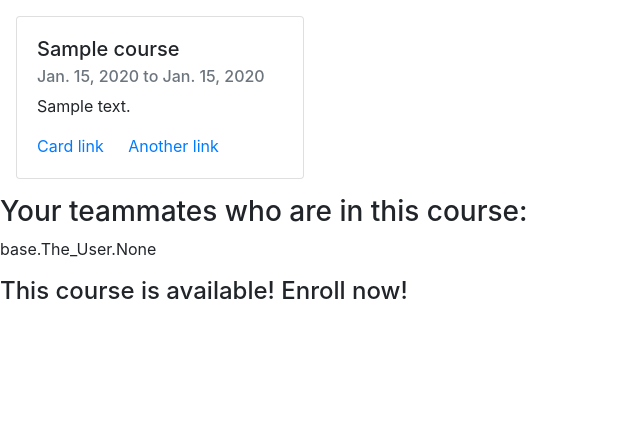
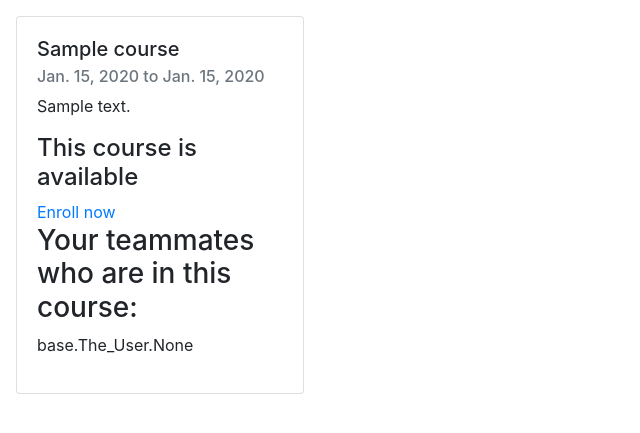
Before and after one commit to LatheWard/CourseTrack, a Django app: page /course/1 in a window 1280 px wide. Shown: the top 433 px of the page, without its empty margins (0-640 px from the left). Run offline with Django 3.2, Linux system fonts and the light colour scheme; tables that the repository leaves empty hold one stand-in row (values such as "Sample post").

```diff
--- a/base/templates/course_detail.html
+++ b/base/templates/course_detail.html
@@ -8,19 +8,18 @@
       <h5 class="card-title">{{ Course.title }}</h5>
       <h6 class="card-subtitle mb-2 text-muted">{{ Course.startDate }} to {{ Course.endDate }}</h6>
       <p class="card-text">{{ Course.description }}</p>
-      <a href="#" class="card-link">Card link</a>
-      <a href="#" class="card-link">Another link</a>
+      {% if Course.available  %}
+        <h4>This course is available</h4>
+        <a href="#" class="card-link">Enroll now</a>
+      {% else %}
+        <h4>This course is no longer available</h4>
+      {% endif %}
+      <h3>Your teammates who are in this course:</h3>
+      <p>{{ Course.students }}</p>
     </div>
   </div>
 
 <!-- #---------# -->
-<h3>Your teammates who are in this course:</h3>
-<p>{{ Course.students }}</p>
 
-{% if Course.available  %}
-<h4>This course is available! Enroll now!</h4>
 
-{% else %}
-<h4>This course is no longer available</h4>
-{% endif %}
 {% endblock content %}
--- a/base/templates/course_list.html
+++ b/base/templates/course_list.html
@@ -2,10 +2,9 @@
 
 {% block title %} List of courses {% endblock title %}
 {% block content %}
+<h1>List</h1>
     {% for course in course_list %}
-    <div class="card">
-        <div class="card-body"><h2><a href="{% url 'course_detail' course.id %}">{{ course.title }}</a></h2></div>
+      <h2><a href="{% url 'course_detail' course.id %}">{{ course.title }}</a></h2>
         <p>{{ course.description }}</p>
-    </div>
     {% endfor %}
 {% endblock content %}
```
Also changed, not shown: base/views.py (line endings or trailing spaces).
